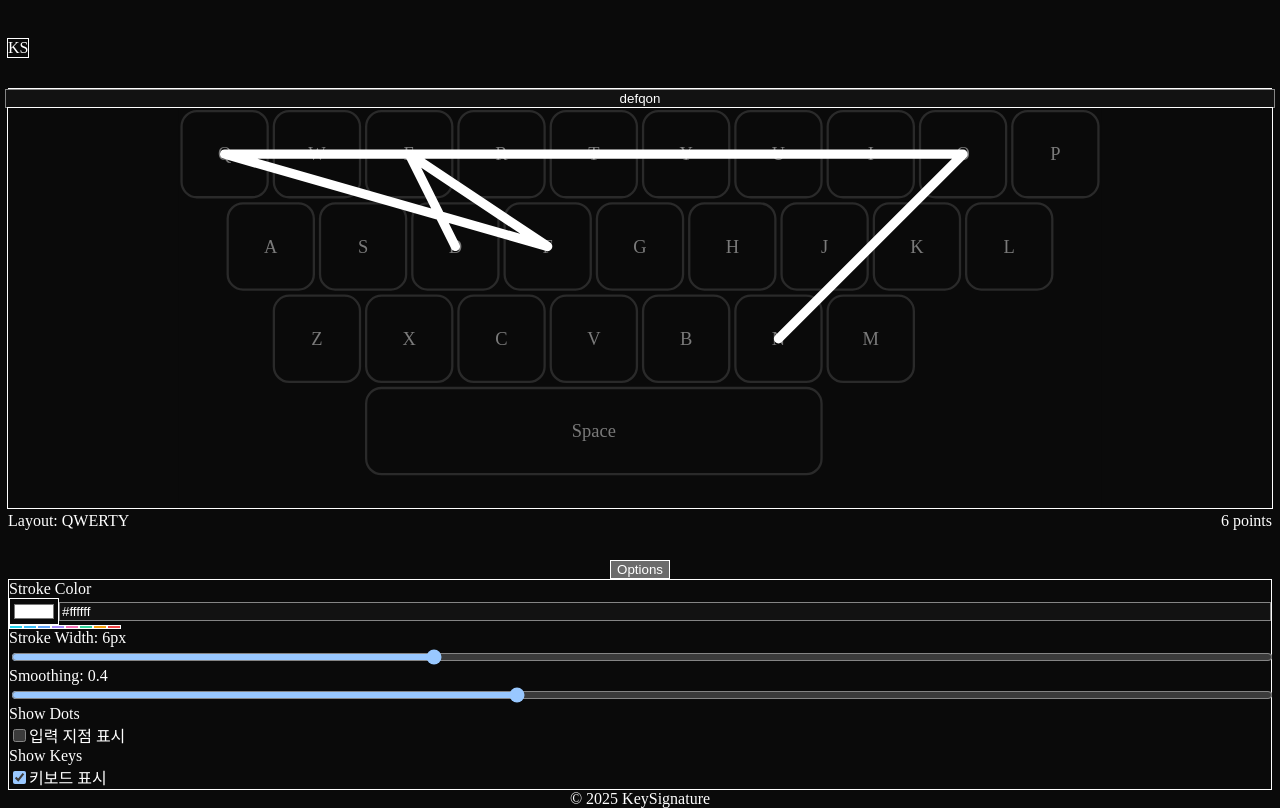
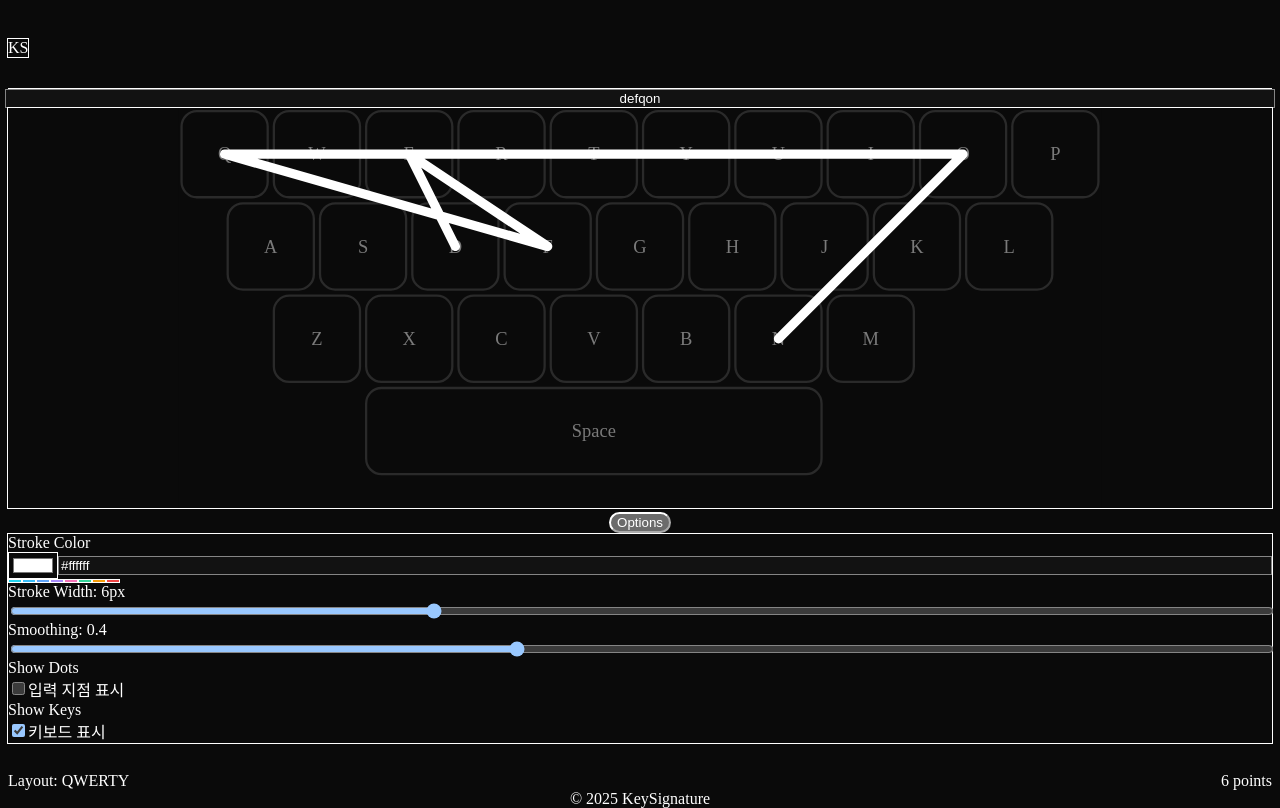
Before and after one commit to Yang-woo/keysignature, a React (Vite) app: page / in a window 1280 px wide. Both pictures are taken after a click on the button "Options". Built offline with nearby package versions, Linux system fonts and the light colour scheme.

Commit message:
revamp input and layout UI

```diff
--- a/src/App.tsx
+++ b/src/App.tsx
@@ -62,8 +62,8 @@ export default function App() {
       <header className="sticky top-0 z-20 bg-[#0a0a0a] border-b border-white/20">
         <div className="mx-auto max-w-5xl px-4 py-3 flex items-center justify-between">
           <div className="flex items-center gap-3">
-            <div className="h-7 w-7 rounded-md bg-cyan-500/20 ring-1 ring-cyan-400/30 grid place-items-center">
-              <span className="text-cyan-300 text-xs font-bold">KS</span>
+            <div className="h-7 w-7 rounded-md bg-white/10 ring-1 ring-white/20 grid place-items-center">
+              <span className="text-white text-xs font-bold">KS</span>
             </div>
             <h1 className="text-lg font-semibold tracking-tight bg-clip-text text-transparent bg-gradient-to-r from-cyan-300 to-emerald-300">
               KeySignature
@@ -104,7 +104,7 @@ export default function App() {
         <input
           value={text}
           onChange={(e) => setText(e.target.value)}
-          className="w-full max-w-md px-4 py-2.5 rounded-lg bg-white/5 border border-white/10 outline-none focus:ring-2 focus:ring-cyan-500/60 text-center"
+          className="w-full max-w-md h-14 px-6 rounded-xl bg-white/10 border border-white/20 text-lg text-center outline-none focus:ring-2 focus:ring-cyan-500/60 shadow-sm"
         />
 
         <section className="w-full">
@@ -119,23 +119,19 @@ export default function App() {
             keys={qwertyLayout.keys}
             onKeyClick={handleKeyClick}
           />
-          <div className="mt-2 flex items-center justify-between text-xs text-white/40">
-            <span>Layout: QWERTY</span>
-            <span>{points.length} points</span>
-          </div>
         </section>
 
-        <div className="mt-auto w-full">
-          <div className="flex justify-center">
+        <div className="w-full flex justify-center mt-4">
           <button
             onClick={() => setShowOptions((v) => !v)}
-              className="px-4 py-2 rounded-lg bg-white/10 hover:bg-white/15 border border-white/20 text-sm"
+            className="px-5 py-2.5 rounded-full bg-gradient-to-r from-cyan-500 to-emerald-500 hover:from-cyan-400 hover:to-emerald-400 text-white text-sm font-medium shadow-md"
           >
             Options
           </button>
         </div>
+
         {showOptions && (
-            <section className="mt-4 rounded-2xl border border-white/10 bg-white/[0.04] p-4 grid gap-4 sm:grid-cols-2">
+          <section className="w-full mt-4 rounded-2xl border border-white/10 bg-white/[0.04] p-4 grid gap-4 sm:grid-cols-2">
               <div className="grid gap-2">
                 <label className="text-xs text-white/60">Stroke Color</label>
                 <div className="flex items-center gap-3">
@@ -227,7 +223,11 @@ export default function App() {
               </div>
             </section>
           )}
-        </div>
+
+        <section className="mt-auto w-full flex items-center justify-between text-xs text-white/40">
+          <span>Layout: QWERTY</span>
+          <span>{points.length} points</span>
+        </section>
       </main>
 
       <footer className="mx-auto max-w-5xl px-4 py-6 text-xs text-white/40">
```
Lines whose indentation alone changed are shown as unchanged.
